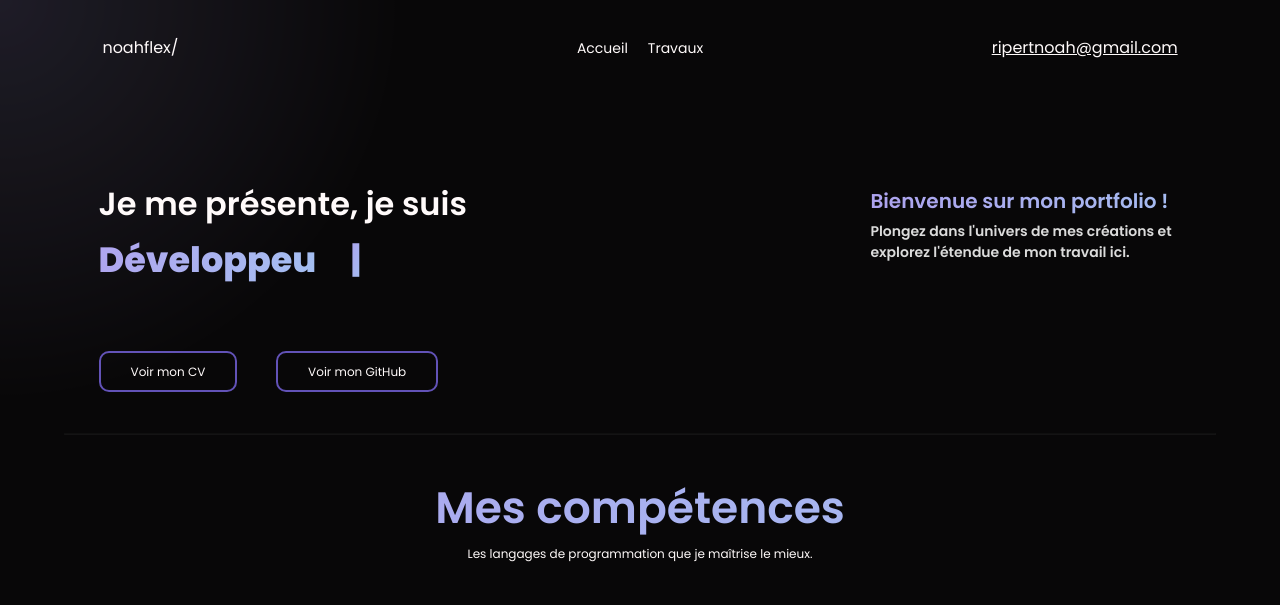
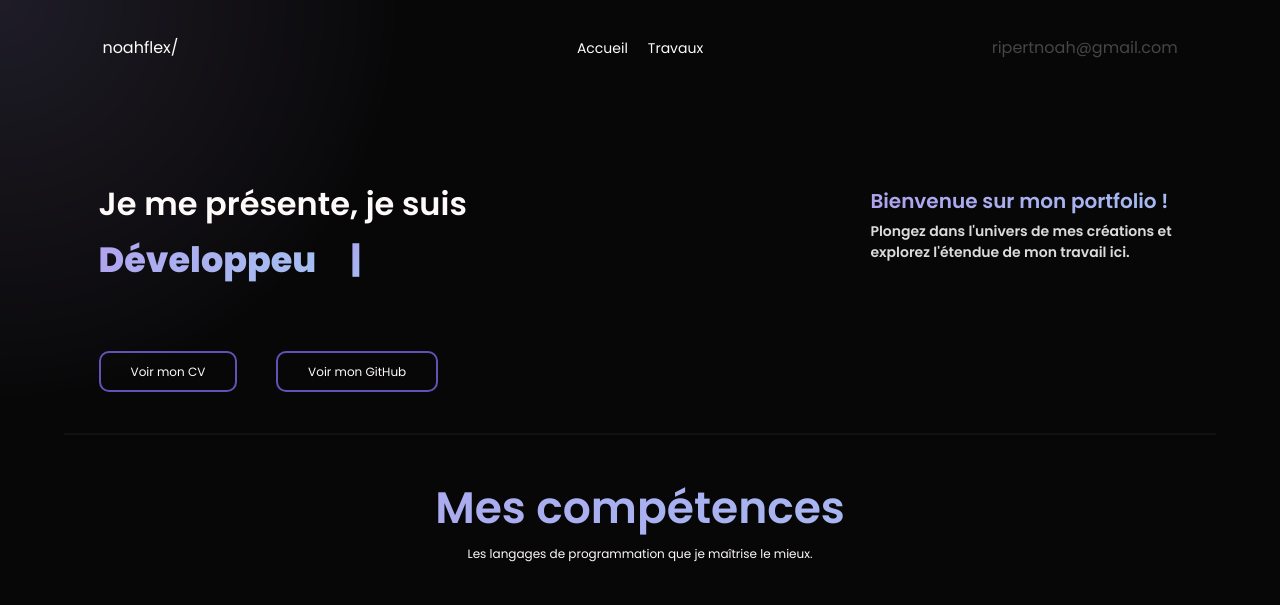
Before and after one commit to noahflex/portfolio, a plain HTML site: page index.html in a window 1280 px wide. Shown: the top 605 px of the page. Drawn offline with nearby package versions, Linux system fonts and the light colour scheme.

Commit message:
Update style.css

```diff
--- a/style.css
+++ b/style.css
@@ -70,6 +70,7 @@ nav {
     transition: 0.7s;
     color: #6252b7;
     box-shadow: 0 0 0px 0px #6252b7;
+    opacity: 100%;
 }
 
 nav ul {
@@ -91,8 +92,9 @@ nav ul li a {
 }
 
 .nav-right a {
-    ttext-decoration: underline;
+    text-decoration: none;
     color: snow;
+    opacity: 0.25;
 }
 
 .accueil {
@@ -134,6 +136,7 @@ nav ul li a {
 
 .accueil a:hover {
     color: #6252b7;
+
 }
 
 .accueil h2 {
```
